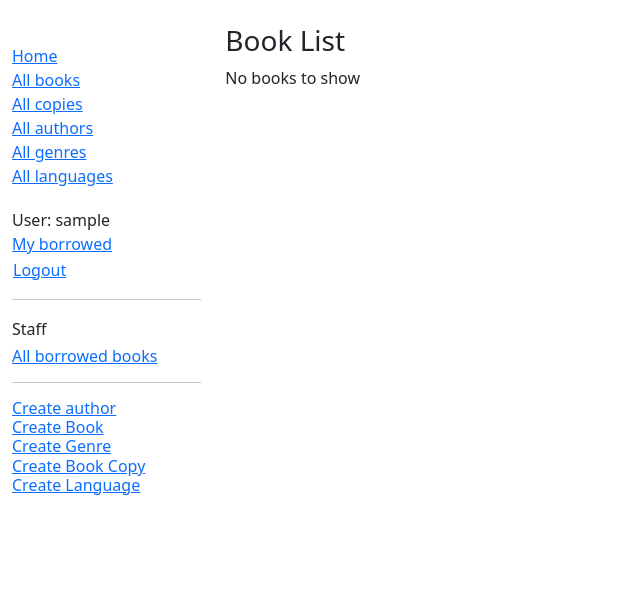
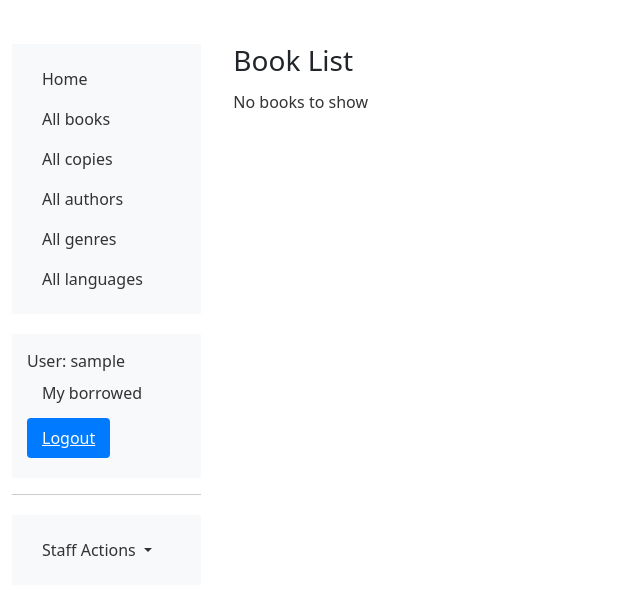
Before and after one commit to MuwaEric/Library1, a Django app: page /catalog/books/ in a window 1280 px wide. Shown: the top 600 px of the page, without its empty margins (0-640 px from the left). Run offline with Django 5.2, Linux system fonts and the light colour scheme; the visitor is signed in with stand-in values (Sample User, id 1); data that the repository does not hold is empty.

Commit message:
This commit introduces several UI enhancements:
- **Tables:** I added CSS for better padding, borders, and header distinction in tables.
- **Forms:** I improved form presentation with enhanced spacing, input field styling, and button appearance. Forms rendered via `as_table` will particularly benefit.
- **Sidebar:**
    - I restyled the sidebar with a maximum width and a distinct background color.
    - I implemented dropdown menus for sidebar sections (specifically the 'Staff Actions') using Bootstrap components to better organize navigation links.
    - I added Bootstrap JS to `base_generic.html` for dropdown functionality.
- **Text Visibility:** I ensured better text contrast for readability in the default light theme by defining base text and background colors, and styling for links and headings.
- **Layout & Professionalism:**
    - I added a `content-wrapper` class to the main content area with padding.
    - I improved spacing for headings, paragraphs, and pagination elements.
- **CSS Refactoring:**
    - I moved all custom CSS rules to a new `custom_styles.css` file.
    - I linked `custom_styles.css` in `base_generic.html` and cleaned up the original `styles.css`.
    - I corrected a static file path for `styles.css` in `base_generic.html`.

These changes aim to make the application's frontend more organized, visually appealing, and professional.

```diff
--- /dev/null
+++ b/Project/catalog/static/css/custom_styles.css
@@ -0,0 +1,166 @@
+/* Custom styles for Mwesi Library */
+
+/* General Text Visibility & Contrast */
+body {
+  color: #333; /* Default dark gray text color */
+  background-color: #fff; /* Default white background */
+}
+
+a {
+  color: #007bff; /* Bootstrap primary blue for links */
+  text-decoration: none; /* Remove underline by default */
+}
+
+a:hover {
+  color: #0056b3; /* Darker blue on hover */
+  text-decoration: underline; /* Underline on hover for clarity */
+}
+
+h1, h2, h3, h4, h5, h6 {
+  color: #212529; /* Dark color for headings, Bootstrap's default heading color */
+  margin-bottom: 0.75rem; /* Spacing below headings */
+}
+
+/* General Layout Improvements */
+.content-wrapper {
+  padding: 20px;
+}
+
+p {
+  margin-bottom: 1rem; /* Spacing below paragraphs */
+}
+
+.pagination {
+  margin-top: 20px; /* Spacing above pagination block */
+  display: flex; /* Use flexbox for alignment if not already */
+  justify-content: center; /* Center pagination if desired */
+}
+
+.page-links {
+  display: inline-block; /* Ensure page links are on one line */
+  padding: 5px 0;
+}
+
+.page-links a, .page-links span {
+  padding: 8px 12px;
+  margin: 0 2px;
+  border: 1px solid #ddd;
+  border-radius: 4px;
+  color: #007bff;
+  text-decoration: none;
+}
+
+.page-links a:hover {
+  background-color: #f0f0f0;
+  color: #0056b3;
+}
+
+.page-current {
+  background-color: #007bff;
+  color: white !important; /* Ensure text is white */
+  border-color: #007bff;
+  font-weight: bold;
+}
+
+/* Sidebar Styles */
+.sidebar-nav {
+    margin-top: 20px;
+    padding: 15px; /* Adjusted padding */
+    list-style: none;
+    background-color: #f8f9fa; /* Added background color */
+    max-width: 250px; /* Added max-width */
+  }
+
+.sidebar-nav a {
+  display: block;
+  padding: 8px 15px;
+  text-decoration: none; /* Remove underline from links */
+  color: #333; /* Link color */
+}
+
+.sidebar-nav a:hover {
+  background-color: #e9ecef; /* Hover effect */
+}
+
+.sidebar-nav h6 {
+  margin-top: 10px;
+  margin-bottom: 5px;
+  font-size: 1.1em; /* Adjust size as needed */
+  color: #555; /* Darker color for hierarchy */
+}
+
+/* Logout Form Button Style (within sidebar context) */
+#logout-form {
+  display: inline;
+}
+#logout-form button {
+  padding: 8px 15px; /* Adjusted to match link padding for consistency */
+  margin: 5px 0; /* Add some margin */
+  background-color: #007bff; /* Using theme button color */
+  color: white;
+  border: none;
+  border-radius: 4px;
+  cursor: pointer;
+}
+
+#logout-form button:hover {
+  background-color: #0056b3; /* Darker shade on hover */
+}
+
+/* Table Styles */
+table {
+  border-collapse: collapse;
+  width: 100%;
+}
+
+th, td {
+  padding: 8px;
+  border-bottom: 1px solid #ddd;
+  text-align: left;
+}
+
+th {
+  background-color: #f2f2f2;
+  /* Text color for th will be inherited from body or general h1-h6, which is dark */
+}
+
+/* Form Styles */
+.form-group {
+  margin-bottom: 15px;
+}
+
+label {
+  display: block;
+  margin-bottom: 5px;
+  font-weight: bold;
+  color: #333; /* Explicitly set label color */
+}
+
+input[type="text"],
+input[type="password"],
+input[type="email"],
+textarea,
+select {
+  width: 100%;
+  padding: 10px;
+  border: 1px solid #ccc;
+  border-radius: 4px;
+  box-sizing: border-box; /* Ensures padding and border don't add to width */
+}
+
+/* General Button Styles (can apply to form buttons) */
+button,
+input[type="submit"] {
+  background-color: #007bff;
+  color: white;
+  padding: 10px 15px;
+  border: none;
+  border-radius: 4px;
+  cursor: pointer;
+  font-size: 16px;
+}
+
+button:hover,
+input[type="submit"]:hover {
+  background-color: #0056b3;
+}
--- a/Project/catalog/static/css/styles.css
+++ b/Project/catalog/static/css/styles.css
@@ -1,13 +1,2 @@
-.sidebar-nav {
-    margin-top: 20px;
-    padding: 0;
-    list-style: none;
-  }
-
-#logout-form {
-  display: inline;
-}
-#logout-form button {
-  padding: 0;
-  margin: 0;
-}
+/* Original styles.css content has been moved to custom_styles.css */
+/* This file can be used for any future base styles if needed. */
--- a/Project/catalog/templates/base_generic.html
+++ b/Project/catalog/templates/base_generic.html
@@ -15,7 +15,8 @@
 
     {% load static %}
 
-    <link rel="stylesheet" href="{% static 'CSS/styles.css' %}" />
+    <link rel="stylesheet" href="{% static 'css/styles.css' %}" />
+    <link rel="stylesheet" href="{% static 'css/custom_styles.css' %}" />
 </head>
 <body>
     <div class="container-fluid">
@@ -50,33 +51,35 @@
                 {% if user.is_staff %}
                 <hr>
                 <ul class="sidebar-nav">
-                <h6>Staff<h6>
-                  <li> <a href="{% url "borrowed-books" %}">All borrowed books </a> </li>
-                  <hr>
+                  <li class="nav-item dropdown">
+                    <a class="nav-link dropdown-toggle" href="#" id="staffDropdown" role="button" data-bs-toggle="dropdown" aria-expanded="false">
+                      Staff Actions
+                    </a>
+                    <ul class="dropdown-menu" aria-labelledby="staffDropdown">
+                      <li><a class="dropdown-item" href="{% url "borrowed-books" %}">All borrowed books</a></li>
+                      <li><hr class="dropdown-divider"></li>
                       {% if "perms.catalog.add_author" %}
-                    <li><a href="{% url 'author-create' %}">Create author</a></li>
+                        <li><a class="dropdown-item" href="{% url 'author-create' %}">Create author</a></li>
                       {% endif %}
-
                       {% if "perms.catalog.add_book" %}
-                    <li><a href="{% url 'book-create' %}">Create Book</a></li>
+                        <li><a class="dropdown-item" href="{% url 'book-create' %}">Create Book</a></li>
                       {% endif %}
-
                       {% if perms.catalog.add_genre %}
-                    <li><a href="{% url 'genre-create' %}">Create Genre</a>
+                        <li><a class="dropdown-item" href="{% url 'genre-create' %}">Create Genre</a></li>
                       {% endif %}
-
                       {% if perms.catalog.add_bookinstance %}
-                      <li><a href="{% url 'bookinstance-create' %}">Create Book Copy</a></li>
+                        <li><a class="dropdown-item" href="{% url 'bookinstance-create' %}">Create Book Copy</a></li>
                       {% endif %}
-
                       {% if perms.catalog.add_language %}
-                      <li><a href="{% url 'language-create' %}">Create Language</a></li>
+                        <li><a class="dropdown-item" href="{% url 'language-create' %}">Create Language</a></li>
                       {% endif %}
+                    </ul>
+                  </li>
                 </ul>
                 {% endif %}
             {% endblock %}
            </div>
-           <div class="col-sm-10 ">{% block content %}{% endblock %}</div>
+           <div class="col-sm-10 content-wrapper">{% block content %}{% endblock %}</div>
            {% block pagination %}
               {% if is_paginated %}
                 <div class="pagination">
@@ -95,5 +98,8 @@
               {% endif %}
            {% endblock %}
         </div>
+    </div><!-- Closing container-fluid -->
+    <script src="https://cdn.jsdelivr.net/npm/@popperjs/core@2.11.8/dist/umd/popper.min.js" integrity="sha384-I7E8VVD/ismYTF4hNIPjVp/Zjvgyol6VFvRkX/vR+Vc4jQkC+hVqc2pM8ODewa9r" crossorigin="anonymous"></script>
+    <script src="https://cdn.jsdelivr.net/npm/bootstrap@5.3.3/dist/js/bootstrap.min.js" integrity="sha384-0pUGZvbkm6XF6gxjEnlmuGrJXVbNuzT9qBBavbLwCsOGabYfZo0T0to5eqruptLy" crossorigin="anonymous"></script>
 </body>
 </html>
```
Lines whose indentation alone changed are shown as unchanged.
